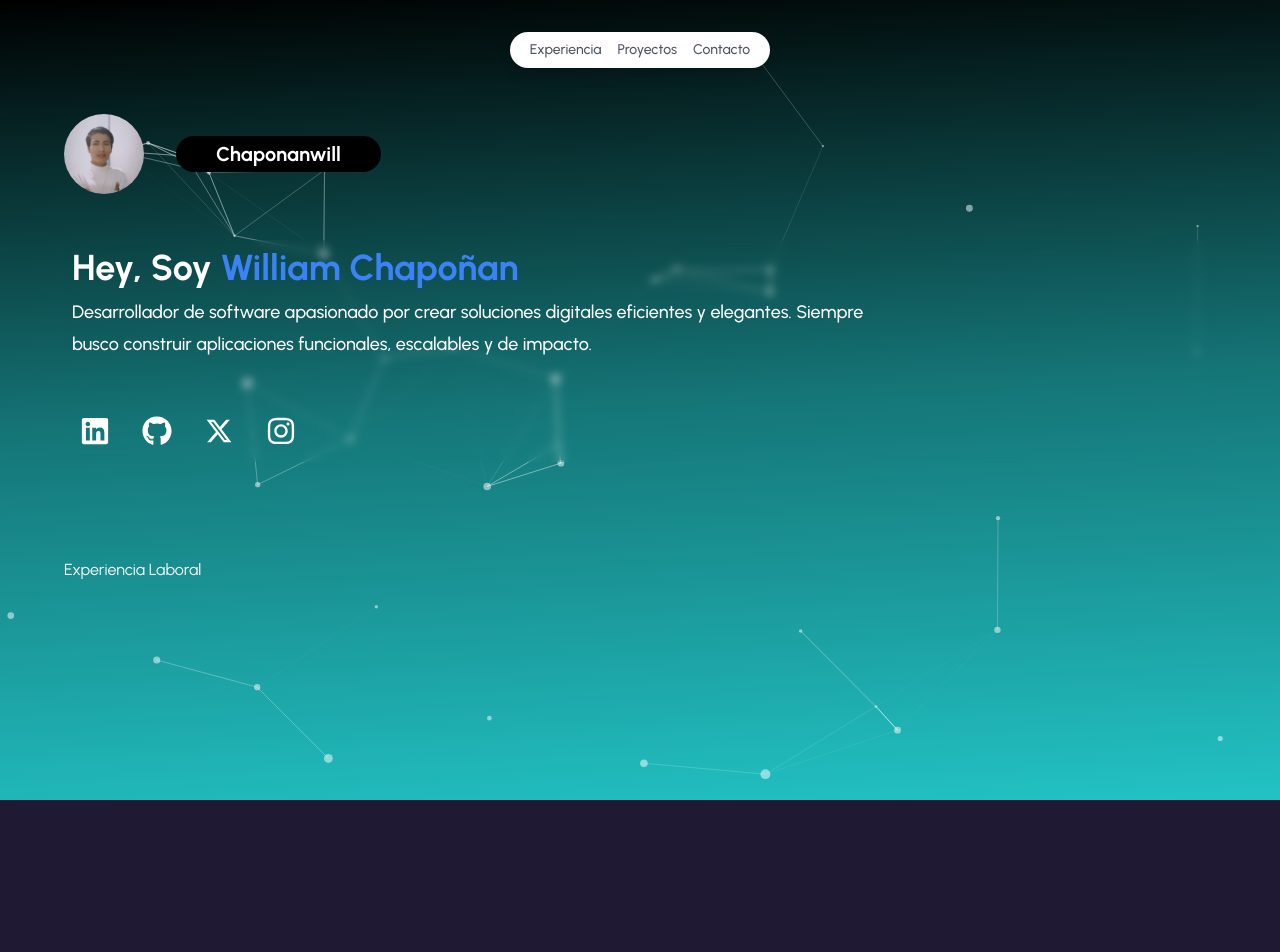
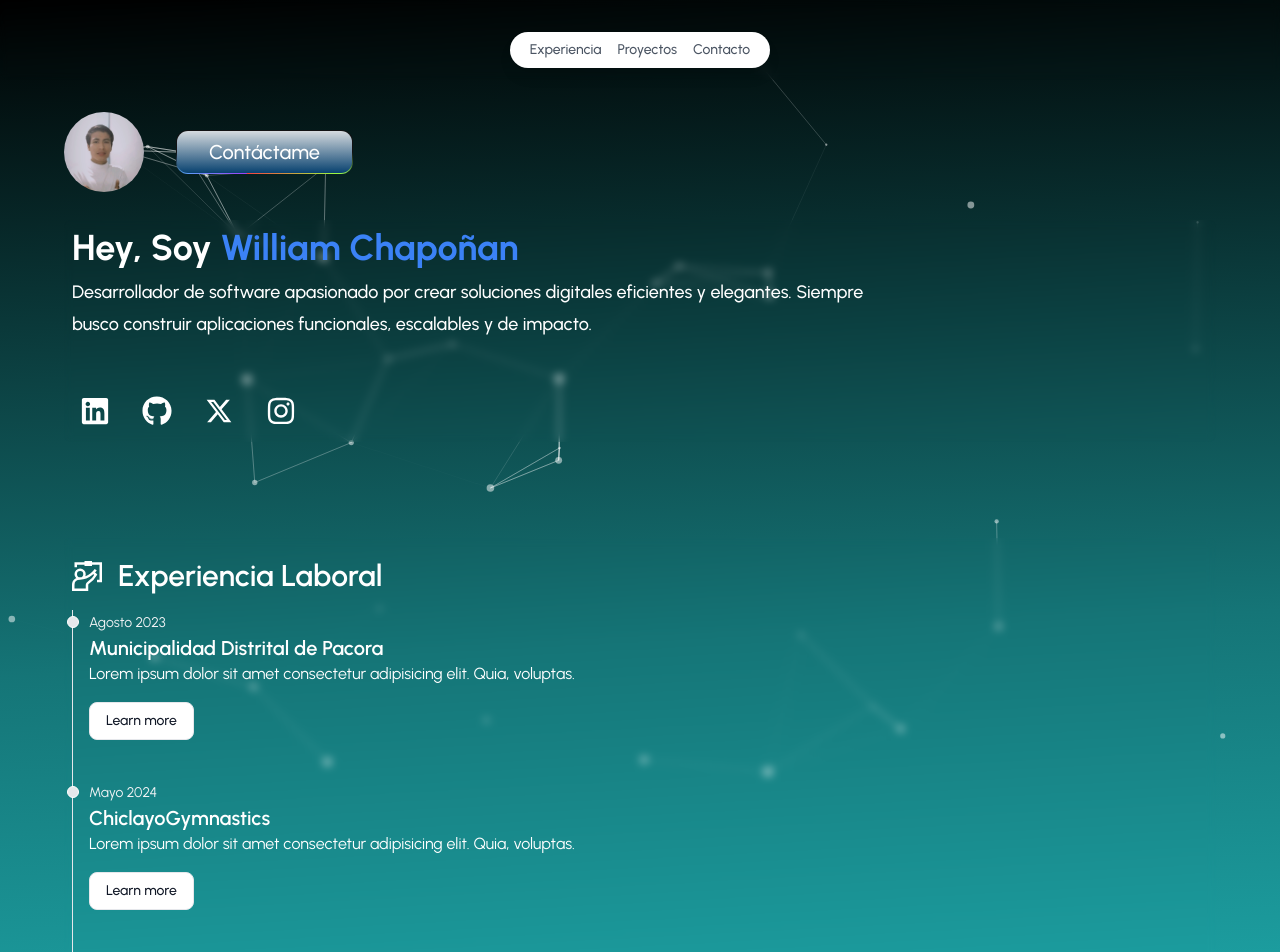
Before and after one commit to ChaponanWill/chaponanwill-portfolio, a Next.js app: page / in a window 1280 px wide. Shown: the top 952 px of the page. Before the commit the page ends 800 px from the top, so only its background shows below. Built offline with nearby package versions, Linux system fonts and the light colour scheme.

Commit message:
feature/experiencia_laboral

```diff
--- a/src/app/components/ExperienciaLaboral.tsx
+++ b/src/app/components/ExperienciaLaboral.tsx
@@ -1,11 +1,60 @@
-import React from 'react'
+import React from "react";
+import { GrWorkshop } from "react-icons/gr";
+const experienciaLaboral = [
+    {
+        id: 1,
+        title: "Municipalidad Distrital de Pacora",
+        fechaInicio: "Agosto 2023",
+        descripcion: "Lorem ipsum dolor sit amet consectetur adipisicing elit. Quia, voluptas.",
+    },
+    {
+        id: 2,
+        title: "ChiclayoGymnastics",
+        fechaInicio: "Mayo 2024",
+        descripcion: "Lorem ipsum dolor sit amet consectetur adipisicing elit. Quia, voluptas.",
+    },
+    {
+        id: 3,
+        title: "Ari Sports",
+        fechaInicio: "Agosto 2024",
+        descripcion: "Lorem ipsum dolor sit amet consectetur adipisicing elit. Quia, voluptas.",
+    },
+];
 
 function ExperienciaLaboral() {
-  return (
-    <section className='max-w-screen-xl mx-auto w-[90%] mt-24'>
-        <h3>Experiencia Laboral</h3>
-    </section>
-  )
+    return (
+        <section className="max-w-screen-xl mx-auto w-[90%] mt-24 p-2 backdrop-blur-sm rounded-md">
+            <div className="flex flex-row  items-center text-3xl gap-4 font-semibold my-3">
+                <GrWorkshop />
+                <h3>Experiencia Laboral</h3>
+            </div>
+            <div className="my-4">
+                <ol className="relative border-s border-gray-200 dark:border-gray-700">
+                    {experienciaLaboral.map((link) => (
+                        <li className="mb-10 ms-4" key={link.id}>
+                            <div className="absolute w-3 h-3 bg-gray-200 rounded-full mt-1.5 -start-1.5 border border-white dark:border-gray-900 dark:bg-gray-700"></div>
+                            <time className="mb-1 text-sm font-normal leading-none text-gray-100 ">
+                                {link.fechaInicio}
+                            </time>
+                            <h3 className="text-xl font-semibold ">
+                                {link.title}
+                            </h3>
+                            <p className="mb-4 text-base font-normal ">
+                                {link.descripcion}
+                            </p>
+                            <a
+                                href="#"
+                                className="inline-flex items-center px-4 py-2 text-sm font-medium text-gray-900 bg-white border border-gray-200 rounded-lg hover:bg-gray-100 hover:text-blue-700 focus:z-10 focus:ring-4 focus:outline-none focus:ring-gray-100 focus:text-blue-700 dark:bg-gray-800 dark:text-gray-400 dark:border-gray-600 dark:hover:text-white dark:hover:bg-gray-700 dark:focus:ring-gray-700"
+                            >
+                                Learn more{" "}
+
+                            </a>
+                        </li>
+                    ))}
+                </ol>
+            </div>
+        </section>
+    );
 }
 
-export default ExperienciaLaboral
+export default ExperienciaLaboral;
--- a/src/app/components/Header.tsx
+++ b/src/app/components/Header.tsx
@@ -20,7 +20,7 @@ const navItems = [
 ]
 export default function Header() {
     return (
-        <header className="w-full fixed top-0 z-30 flex items-center justify-center mt-8 ">
+        <header className="w-full fixed top-0 z-30 flex items-center justify-center pt-8 pb-3 backdrop-blur-sm">
             <nav className=" flex px-3 text-sm font-medium rounded-full text-gray-600 bg-white shadow-lg  ">
                 {
                     navItems.map((link) => (
--- /dev/null
+++ b/src/app/components/PersonalBoxReveal.tsx
@@ -0,0 +1,12 @@
+import BoxReveal from "@/components/ui/box-reveal";
+import { ReactElement } from "react";
+const PersonalBoxReveal = ({
+    children,
+}: Readonly<{ children: ReactElement }>) => {
+    return (
+        <BoxReveal boxColor={"#fff"} duration={0.5}>
+            {children}
+        </BoxReveal>
+    );
+};
+export default PersonalBoxReveal;
--- a/src/app/components/Presentacion.tsx
+++ b/src/app/components/Presentacion.tsx
@@ -1,9 +1,9 @@
 /* eslint-disable jsx-a11y/alt-text */
 /* eslint-disable @next/next/no-img-element */
-import React, { ReactElement } from "react";
 import { FaLinkedin, FaGithub, FaInstagram } from "react-icons/fa";
 import { RiTwitterXFill } from "react-icons/ri";
-import BoxReveal from "@/components/ui/box-reveal";
+import PersonalBoxReveal from "./PersonalBoxReveal";
+import { RainbowButton } from "@/components/ui/rainbow-button";
 
 const socialLinks = [
     {
@@ -36,19 +36,9 @@ const socialLinks = [
     },
 ];
 
-const PersonalBoxReveal = ({
-    children,
-}: Readonly<{ children: ReactElement }>) => {
-    return (
-        <BoxReveal boxColor={"#fff"} duration={0.5}>
-            {children}
-        </BoxReveal>
-    );
-};
-
 const Presentacion = () => {
     return (
-        <section className="max-w-screen-xl mx-auto w-[90%] mt-24 ">
+        <section className="max-w-screen-xl mx-auto w-[90%] mt-28 ">
             <PersonalBoxReveal>
                 <div className="flex flex-row  items-center gap-8  ">
                     <img
@@ -59,14 +49,13 @@ const Presentacion = () => {
                         alt="chaponanwill"
                         title="chaponanwill | William Chapoñan"
                     />
-
-                    <h1 className="text-xl font-bold text-center mt-10 mb-10 px-10 bg-black p-1 rounded-full">
-                        Chaponanwill
-                    </h1>
+                    <a href="https://www.linkedin.com/in/chaponanwill">
+                    <RainbowButton>Contáctame</RainbowButton>
+                    </a>
                 </div>
             </PersonalBoxReveal>
-            {/* absolute w-full py-2 text-lg font-bold text-center text-white bottom-5 backdrop-blur-lg */}
-            <div className=" mt-7 backdrop-blur-sm p-2">
+
+            <div className=" mt-7 backdrop-blur-sm p-2 rounded-lg">
                 <PersonalBoxReveal>
                     <h2 className="font-bold text-2xl md:text-4xl ">
                         Hey, Soy{" "}
@@ -85,7 +74,7 @@ const Presentacion = () => {
                     <div className="flex flex-row gap-4 mt-10 text-3xl">
                         {socialLinks.map((link) => (
                             <a
-                                className="relative block px-2 py-2 transition hover:text-blue-500 hover:font-bold"
+                                className="relative block px-2 py-2 transition hover:text-blue-100 hover:font-bold"
                                 key={link.id}
                                 href={link.url}
                             >
@@ -97,8 +86,6 @@ const Presentacion = () => {
             </div>
         </section>
     );
-}
-
-
+};
 
 export default Presentacion;
--- /dev/null
+++ b/src/app/components/Proyectos.tsx
@@ -0,0 +1,13 @@
+import React from 'react'
+
+function Proyectos() {
+  return (
+    <section className='max-w-screen-xl mx-auto w-[90%] mt-24 backdrop-blur-lg p-2 rounded-md'>
+        <div>
+            Lorem ipsum, dolor sit amet consectetur adipisicing elit. Voluptates, quae dolorem est eius ea quidem fuga atque suscipit placeat, eligendi minus molestiae omnis aperiam voluptate facere optio facilis sint. Placeat!
+        </div>
+    </section>
+  )
+}
+
+export default Proyectos
--- a/src/app/globals.css
+++ b/src/app/globals.css
@@ -43,6 +43,11 @@ main {
     --chart-4: 43 74% 66%;
     --chart-5: 27 87% 67%;
     --radius: 0.5rem;
+    --color-1: 0 100% 63%;
+    --color-2: 270 100% 63%;
+    --color-3: 210 100% 63%;
+    --color-4: 195 100% 63%;
+    --color-5: 90 100% 63%;
   }
   .dark {
     --background: 240 10% 3.9%;
@@ -69,6 +74,11 @@ main {
     --chart-3: 30 80% 55%;
     --chart-4: 280 65% 60%;
     --chart-5: 340 75% 55%;
+    --color-1: 0 100% 63%;
+    --color-2: 270 100% 63%;
+    --color-3: 210 100% 63%;
+    --color-4: 195 100% 63%;
+    --color-5: 90 100% 63%;
   }
 }
 
--- a/src/app/page.tsx
+++ b/src/app/page.tsx
@@ -2,17 +2,19 @@ import CoverParticles from "./components/cover-particles";
 import Header from "./components/Header";
 import Presentacion from "./components/Presentacion";
 import ExperienciaLaboral from "./components/ExperienciaLaboral";
+import Proyectos from "./components/Proyectos";
 
 export default function Home() {
   return (
     <main>
-      <div className="flex flex-col min-h-[100vh] h-full bg-no-repeat bg-gradient-cover">
+      <div className="flex flex-col   bg-no-repeat bg-gradient-cover">
         <CoverParticles />
         <Header />
         <Presentacion />
         <ExperienciaLaboral />
-        <footer></footer>
+        <Proyectos />
       </div>
+
 
     </main>
 
--- /dev/null
+++ b/src/components/ui/rainbow-button.tsx
@@ -0,0 +1,29 @@
+import React from "react";
+
+import { cn } from "@/lib/utils";
+interface RainbowButtonProps
+  extends React.ButtonHTMLAttributes<HTMLButtonElement> {}
+
+export function RainbowButton({
+  children,
+  className,
+  ...props
+}: RainbowButtonProps) {
+  return (
+    <button
+      className={cn(
+        "group relative inline-flex h-11 animate-rainbow cursor-pointer items-center justify-center rounded-xl border-0 bg-[length:200%] px-8 py-2 font-medium text-white text-xl transition-colors [background-clip:padding-box,border-box,border-box] [background-origin:border-box] [border:calc(0.08*1rem)_solid_transparent] focus-visible:outline-none focus-visible:ring-1 focus-visible:ring-ring disabled:pointer-events-none disabled:opacity-50",
+
+        // light mode colors
+        "bg-[linear-gradient(#dadee1,#033e6d),linear-gradient(#121213_50%,rgba(18,18,19,0.6)_80%,rgba(18,18,19,0)),linear-gradient(90deg,hsl(var(--color-1)),hsl(var(--color-5)),hsl(var(--color-3)),hsl(var(--color-4)),hsl(var(--color-2)))]",
+
+
+
+        className,
+      )}
+      {...props}
+    >
+      {children}
+    </button>
+  );
+}
--- a/tailwind.config.ts
+++ b/tailwind.config.ts
@@ -50,7 +50,12 @@ export default {
   				'3': 'hsl(var(--chart-3))',
   				'4': 'hsl(var(--chart-4))',
   				'5': 'hsl(var(--chart-5))'
-  			}
+  			},
+  			'color-1': 'hsl(var(--color-1))',
+  			'color-2': 'hsl(var(--color-2))',
+  			'color-3': 'hsl(var(--color-3))',
+  			'color-4': 'hsl(var(--color-4))',
+  			'color-5': 'hsl(var(--color-5))'
   		},
   		backgroundImage: {
   			'gradient-cover': 'linear-gradient(357deg, rgba(34,193,195,1) 1%, rgba(21,117,119,1) 50%, rgba(0,0,0,1) 100%)'
@@ -59,6 +64,19 @@ export default {
   			lg: 'var(--radius)',
   			md: 'calc(var(--radius) - 2px)',
   			sm: 'calc(var(--radius) - 4px)'
+  		},
+  		animation: {
+  			rainbow: 'rainbow var(--speed, 2s) infinite linear'
+  		},
+  		keyframes: {
+  			rainbow: {
+  				'0%': {
+  					'background-position': '0%'
+  				},
+  				'100%': {
+  					'background-position': '200%'
+  				}
+  			}
   		}
   	}
   },
```
